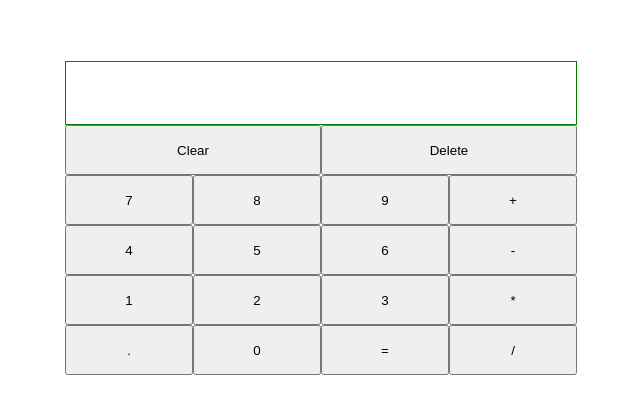
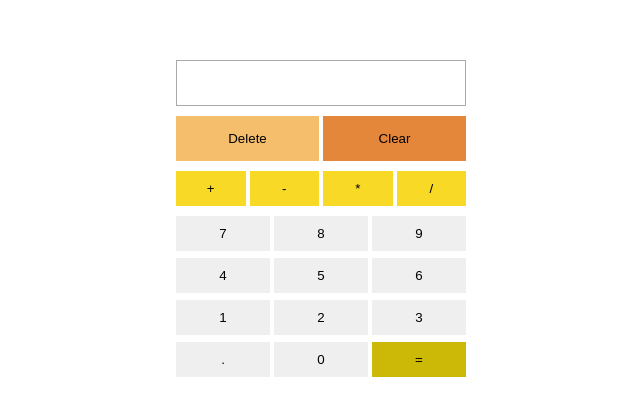
Before and after one commit to korobenkoss/calculator, a plain HTML site: page index.html in a window 1280 px wide. Shown: the part 182-598 px from the top of the page, without its empty margins (319-959 px from the left). Drawn offline with Linux system fonts and the light colour scheme.

Commit message:
Change layout, add basic functionality

```diff
--- a/index.html
+++ b/index.html
@@ -11,35 +11,43 @@
 </head>
 <body>
     <div class="container">
-        <div class="display"></div>
-        <div class="numpad">
+        <div class="calculator">
+            <div class="display">
+
+            </div>
+            <div class="keyboard">
+                <div class="control-buttons">
+                    <button id="delete">Delete</button>
+                    <button id="clear">Clear</button>
+                </div>
+                <div class="operators">
+                    <button id="plus">+</button>
+                    <button id="minus">-</button>
+                    <button id="multiply">*</button>
+                    <button id="divide">/</button>
+                </div>
+                <div class="numbers">
                     <div class="row">
-                <button class="button" style="width:50%;">Clear</button>
-                <button class="button" style="width:50%;">Delete</button>
+                        <button id="7" data-number="7">7</button>
+                        <button id="8" data-number="8">8</button>
+                        <button id="9" data-number="9">9</button>
                     </div>
                     <div class="row">
-                <button class="button numbers" id="seven">7</button>
-                <button class="button numbers" id="eight">8</button>
-                <button class="button numbers" id="nine">9</button>
-                <button class="button operators" id="plus">+</button>
+                        <button id="4" data-number="4">4</button>
+                        <button id="5" data-number="5">5</button>
+                        <button id="6" data-number="6">6</button>
                     </div>
                     <div class="row">
-                <button class="button numbers" id="four">4</button>
-                <button class="button numbers" id="five">5</button>
-                <button class="button numbers" id="six">6</button>
-                <button class="button operators" id="minus">-</button>
+                        <button id="1" data-number="1">1</button>
+                        <button id="2" data-number="2">2</button>
+                        <button id="3" data-number="3">3</button>
                     </div>
                     <div class="row">
-                <button class="button numbers" id="one">1</button>
-                <button class="button numbers" id="two">2</button>
-                <button class="button numbers" id="three">3</button>
-                <button class="button operators" id="multiply">*</button>
+                        <button id="point">.</button>
+                        <button id="0" data-number="0">0</button>
+                        <button id="equals">=</button>
                     </div>
-            <div class="row">
-                <button class="button operators" id="dot">.</button>
-                <button class="button numbers" id="zero">0</button>
-                <button class="button operators" id="equals">=</button>
-                <button class="button operators" id="divide">/</button>
+                </div>
             </div>
         </div>
     </div>
--- a/script.js
+++ b/script.js
@@ -0,0 +1,102 @@
+const add = (a, b) => a + b;
+const subtract = (a, b) => a - b;
+const multiply = (a, b) => a * b;
+const divide = (a, b) => a / b;
+
+const operate = (op_a, op_b, operator) => {
+    const a = parseInt(op_a);
+    const b = parseInt(op_b);
+    switch(operator){
+        case '+':
+            return add(a, b);
+            break;
+        case '-':
+            return subtract(a, b);
+            break;
+        case '*':
+            return multiply(a, b);
+            break;
+        case '/':
+            return divide(a, b);
+            break;
+        default:
+            break;
+    }
+}
+
+function populateDisplay(b){
+
+    const div = document.createElement('div');
+    div.classList.add('input')
+    div.textContent = String(b);
+
+    const display = document.querySelector('.display');
+
+    display.appendChild(div);
+
+}
+
+function getDisplayValue() {
+    const currentDisplay = document.querySelectorAll('.input');
+    let displayValue = "";
+    currentDisplay.forEach(value => displayValue += value.innerText)
+    // console.log(displayValue);
+
+    return displayValue;
+}
+
+function clearDisplay() {
+    document.querySelectorAll('.input').forEach(element => element.remove())
+}
+
+window.addEventListener('DOMContentLoaded', () => {
+
+    let input = '';
+    let problem = [];
+
+    const numRegex = /\d/;
+    const operatorRegex = /[\.\/\*\+\-]/;
+
+    const buttons = document.querySelectorAll('button');
+    buttons.forEach(button => {
+        button.addEventListener('click', (e) => {
+            const buttonClicked = e.target.textContent;
+
+            let displayValue = getDisplayValue();
+
+
+
+            if(buttonClicked.match(numRegex)){
+                input += buttonClicked;
+                populateDisplay(buttonClicked);
+            }
+
+            if(buttonClicked.match(operatorRegex)){
+                populateDisplay(buttonClicked);
+                problem.push(input);
+                problem.push(buttonClicked);
+                input = '';
+            }
+
+            if(buttonClicked === '='){
+                if(input && problem.length >= 2){
+                    problem.push(input);
+                    input = '';
+                    console.log(problem);
+                    clearDisplay();
+                    const result = operate(problem[0], problem[2], problem[1]);
+                    populateDisplay(result)
+                }
+
+            }
+
+            if(buttonClicked === 'Clear'){
+                clearDisplay();
+                problem = [];
+                input = '';
+            }
+
+        })
+
+    })
+})
--- a/style.css
+++ b/style.css
@@ -6,11 +6,11 @@ body{
     margin: 0;
     padding: 0;
     font-family: 'Times New Roman', Times, serif;
-    font-size: 16px;
+    font-size: 26px;
 }
 
 .container{
-    width: 40vw;
+    width: 20vw;
     height: 100vh;
     display: flex;
     flex-direction: column;
@@ -19,28 +19,107 @@ body{
     margin: auto;
 }
 
-.display{
-    height: 4em;
-    width: 100%;
-    border: 1px solid green;
-}
-
-.numpad{
-    width: 100%;
+.calculator {
+    min-height: 45%;
+    max-height: 70%;
+    min-width: 300px;
+    max-width: 100%;
     display: flex;
     flex-direction: column;
     justify-content: center;
-    align-items: center;
+    align-items: stretch;
 }
 
-.row{
-    width: 100%;
+.display {
+    min-height: calc(1em + 20px);
     display: flex;
     flex-direction: row;
+    justify-content: flex-end;
+    overflow: auto;
+    border: 1px solid darkgrey;
+    margin: 5px;
+    padding: 10px;
 }
 
-.button{
+.keyboard {
+    display: flex;
+    flex-direction: column;
+    justify-content: space-around;
+    align-items: stretch;
+}
+
+.control-buttons {
+    display: flex;
+    flex-direction: row;
+    justify-content: space-around;
+    margin: 3px;
+}
+
+.control-buttons button {
+    width: 50%;
+    padding: 15px;
+    margin: 2px;
+    background-color: rgb(245, 190, 108);
+}
+
+#clear {
+    background-color: rgb(228, 135, 59);
+}
+#clear:hover {
+    background-color: rgb(228, 155, 79);
+}
+#clear:active {
+    background-color: rgb(228, 175, 99);
+}
+
+.operators {
+    display: flex;
+    flex-direction: row;
+    justify-content: space-around;
+    margin: 3px;
+}
+
+.operators button {
     width: 25%;
-    height: 50px;
-    /* padding: 10px 30px; */
+    padding: 10px 15px;
+    margin: 2px;
+    background-color: rgb(248, 217, 38);
 }
+
+.row {
+    display: flex;
+    flex-direction: row;
+    justify-content: space-around;
+    margin: 3px;
+}
+
+.row button {
+    width: 33.3%;
+    padding: 10px 15px;
+    margin: 2px;
+}
+
+#equals {
+    background-color: rgb(204, 184, 7);
+}
+#equals:hover {
+    background-color: rgb(204, 204, 27);
+}
+#equals:active {
+    background-color: rgb(204, 224, 47);
+}
+
+button {
+    border: none;
+    border-radius: 0;
+
+}
+
+button:hover {
+    background-color: darkgrey;
+
+}
+
+button:active {
+    background-color: rgb(134, 133, 133);
+}
```
Lines whose indentation alone changed are shown as unchanged.
